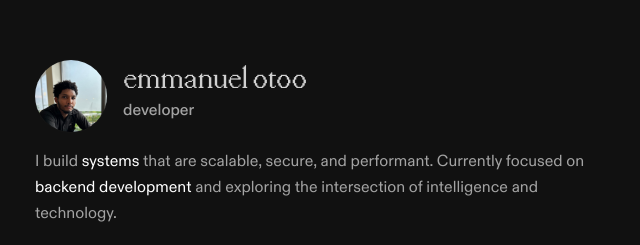
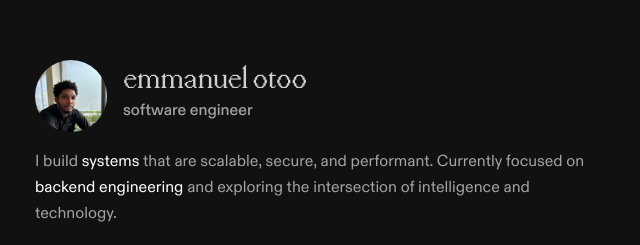
Before and after one commit to emmanuelotoo/portfolio, a Next.js app: page / in a window 1280 px wide. Shown: the part 148-393 px from the top of the page, without its empty margins (317-957 px from the left). Built offline with nearby package versions, Linux system fonts and the light colour scheme.

Commit message:
refactor Main component to simplify role display and remove unused animations

```diff
--- a/src/components/main.tsx
+++ b/src/components/main.tsx
@@ -1,27 +1,11 @@
 "use client";
-import { useState, useEffect } from "react";
-import { motion, AnimatePresence } from "framer-motion";
+import { motion } from "framer-motion";
 import Image from "next/image";
 // import { ExternalLink } from "lucide-react";
 
-const roles = ["software engineer", "developer"];
 
-const textVariants = {
-  initial: { opacity: 0, y: 10 },
-  animate: { opacity: 1, y: 0 },
-  exit: { opacity: 0, y: -10 },
-};
 
 export const Main = () => {
-  const [index, setIndex] = useState(0);
-
-  useEffect(() => {
-    const interval = setInterval(() => {
-      setIndex((prev) => (prev + 1) % roles.length);
-    }, 3000);
-
-    return () => clearInterval(interval);
-  }, []);
 
   return (
     <section className="flex-grow">
@@ -49,20 +33,8 @@ export const Main = () => {
               emmanuel otoo
             </motion.h1>
             <h2 className="text-secondary-foreground mb-2 font-medium overflow-hidden text-sm sm:text-base">
-            <AnimatePresence mode="wait">
-              <motion.span
-                key={roles[index]}
-                variants={textVariants}
-                initial="initial"
-                animate="animate"
-                exit="exit"
-                transition={{ duration: 0.7 }}
-                className="block"
-              >
-                {roles[index]}
-              </motion.span>
-            </AnimatePresence>
-          </h2>
+              <span className="block">software engineer</span>
+            </h2>
           </div>
         </div>
         {/* <a
@@ -80,7 +52,7 @@ export const Main = () => {
       <p className="mb-3 sm:mb-4 text-secondary-foreground leading-relaxed text-sm sm:text-base">
         I build <span className="text-white">systems</span> that are
         scalable, secure, and performant. Currently focused on
-        <span className="text-white"> backend development</span> and
+        <span className="text-white"> backend engineering</span> and
         exploring the intersection of intelligence and technology.
       </p>
 
```
